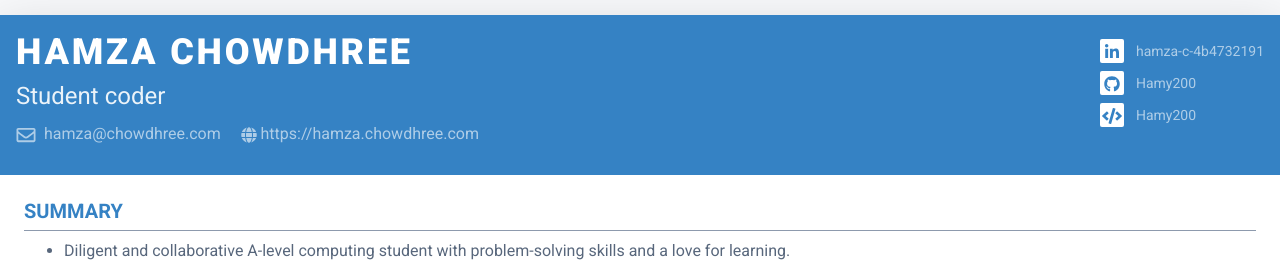
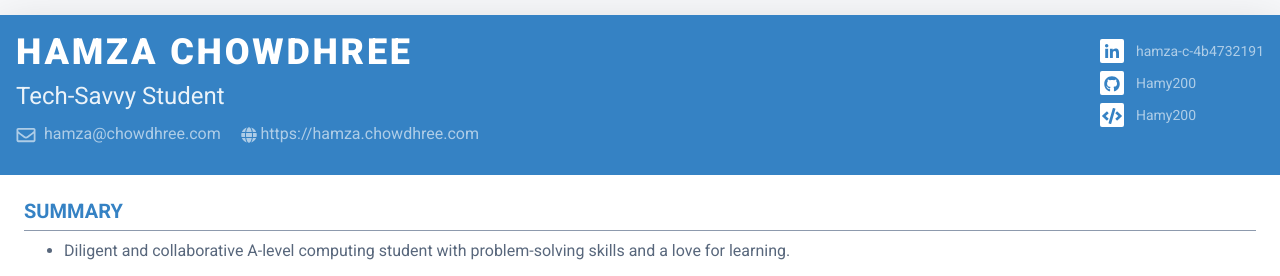
Before and after one commit to Hamy200/resume, a Jekyll site: the page built from index.markdown, in a window 1280 px wide. Shown: the top 276 px of the page. Built offline with Jekyll 4.4.1, drawn with Linux system fonts in a browser that asks for light colours; nearby versions of some CDN libraries.

Commit message:
Update _config.yml

```diff
--- a/_config.yml
+++ b/_config.yml
@@ -5,7 +5,7 @@
 # SEO plugin
 title: Resume of Hamza Chowdhree
 author: Hamza Chowdhree
-tagline: Student coder
+tagline: Tech-Savvy Student
 description: Resume (shortened Curriculum Vitae)
 
 url: "https://hamza.chowdhree.com"
```
